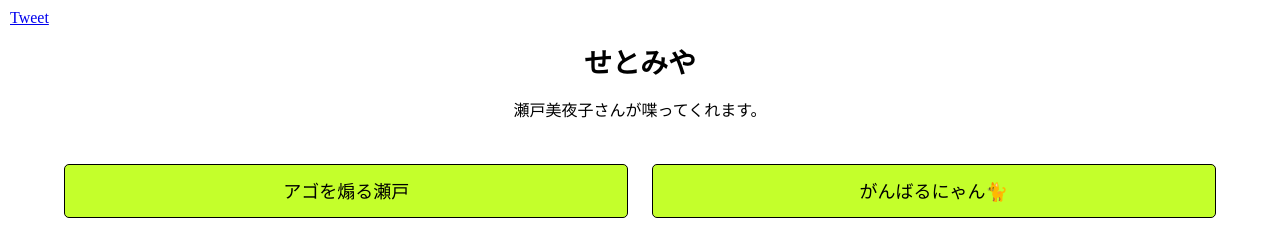
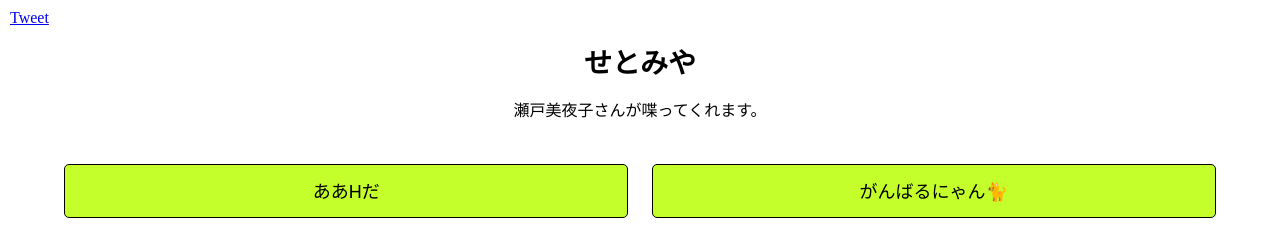
Before and after one commit to PentagonAnge/setmiya, a website: page docs/index.html in a window 1280 px wide. Shown: the top 243 px of the page. Drawn offline with Linux system fonts and the light colour scheme.

Commit message:
Update index.html

```diff
--- a/docs/index.html
+++ b/docs/index.html
@@ -24,7 +24,7 @@
         <p class="desc_top">瀬戸美夜子さんが喋ってくれます。</p>
         <div class="button_wrapper">
           <!-- 兄（あさひ氏）が頭良かったので妹も挑戦する【深夜ゲルラ】-->
-          <div class="button button-play" data-voice="3d8hqeWhrHY-2h23m43s">アゴを煽る瀬戸</div>
+          <div class="button button-play" data-voice="aahda1">ああHだ</div>
           <!-- 【#3】やさしい世界からの脱出【UNDERTALE】-->
           <div class="button button-play" data-voice="FoNBa6yvPp0-0h41m33s">がんばるにゃん🐈</div>
           <!-- 【Portal】被験体としてテストしていくパズルゲーム【にじさんじ】-->
```
